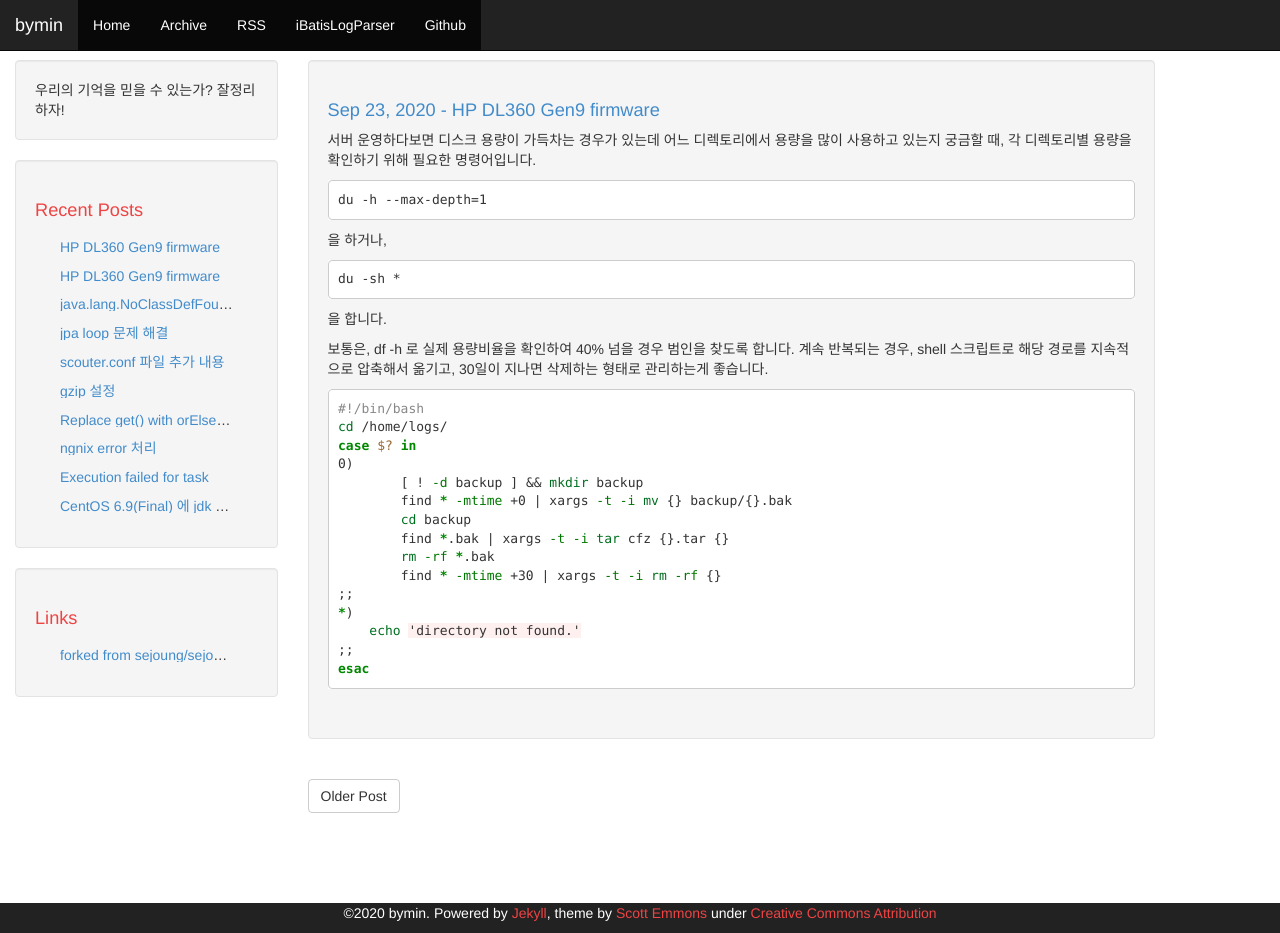
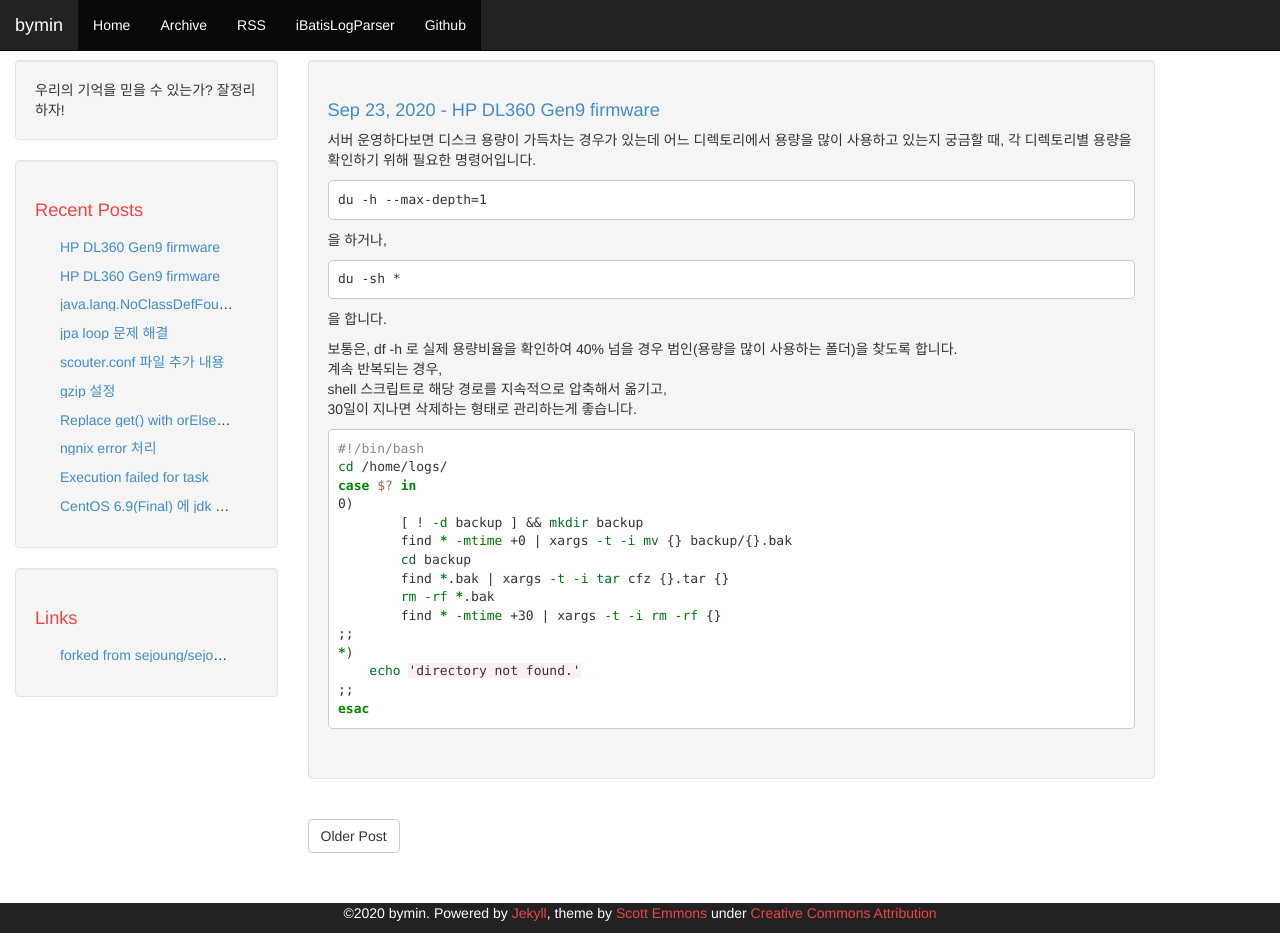
Before and after one commit to youngclown/youngclown.github.io, a Jekyll site: the page built from _posts/2020-09-23-du_h.md, in a window 1280 px wide and 933 px high. Built offline with Jekyll 4.4.1, drawn with Linux system fonts in a browser that asks for light colours; comment, search, counter and statistics services are not loaded.

Commit message:
용량 정리 폴더

```diff
--- a/_posts/2020-09-23-du_h.md
+++ b/_posts/2020-09-23-du_h.md
@@ -18,8 +18,9 @@ du -sh *
 
 을 합니다.
 
-보통은, df -h 로 실제 용량비율을 확인하여 40% 넘을 경우 범인을 찾도록 합니다.
-계속 반복되는 경우, shell 스크립트로 해당 경로를 지속적으로 압축해서 옮기고,
+보통은, df -h 로 실제 용량비율을 확인하여 40% 넘을 경우 범인(용량을 많이 사용하는 폴더)을 찾도록 합니다.
+계속 반복되는 경우,
+shell 스크립트로 해당 경로를 지속적으로 압축해서 옮기고,
 30일이 지나면 삭제하는 형태로 관리하는게 좋습니다.
 
 
```
